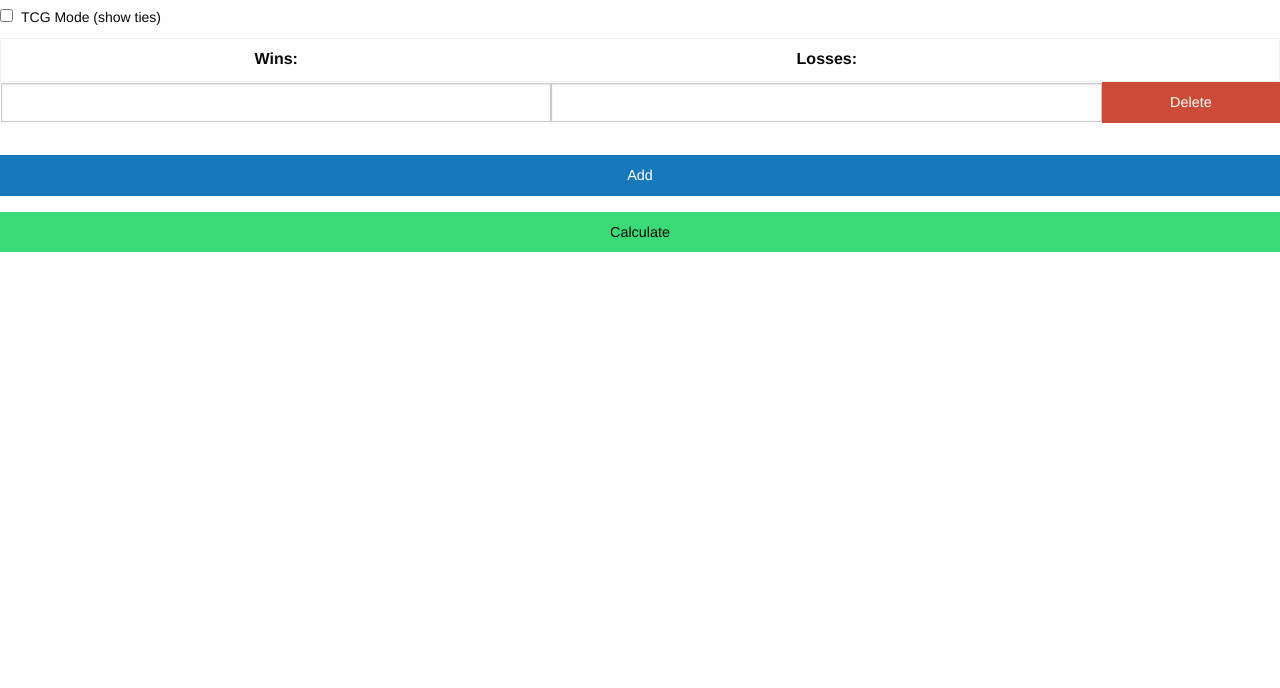
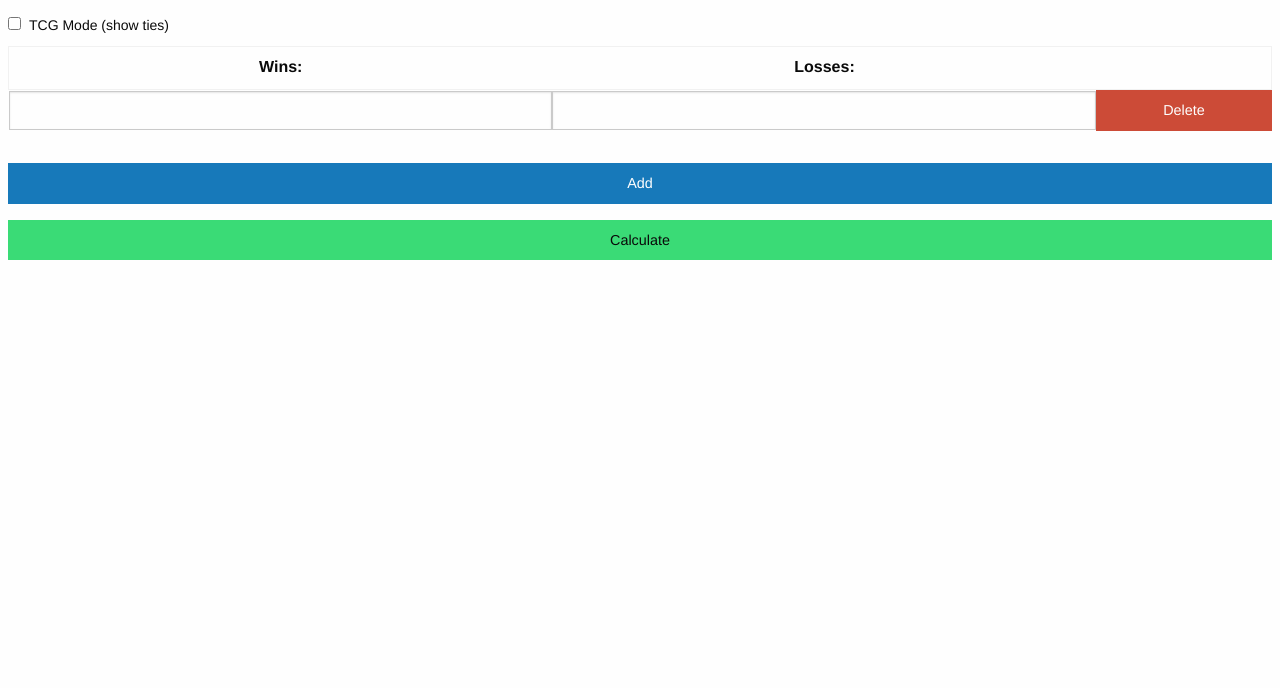
Before and after one commit to Stalruth/resistance-calculator, a plain HTML site: page index.html in a window 1280 px wide. Shown: the part 112-800 px from the top of the page. Drawn offline with nearby package versions, Linux system fonts and the light colour scheme.

Commit message:
Add padding to body

```diff
--- a/index.css
+++ b/index.css
@@ -5,3 +5,7 @@
 .ties .tiecol, .ties .tiehead {
   display: table-cell;
 }
+
+body {
+  margin: 0.5em;
+}
```
